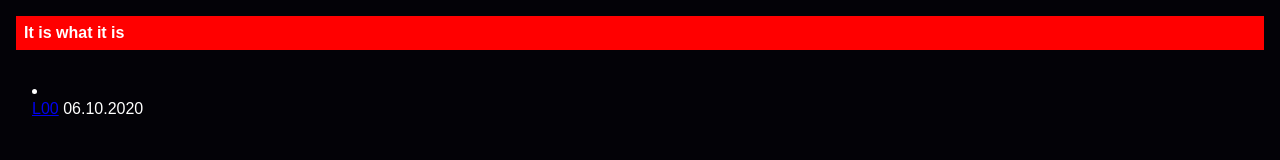
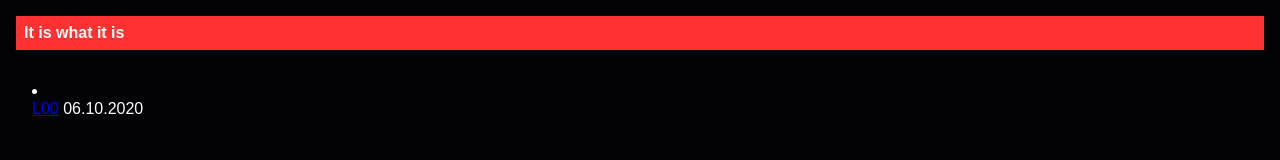
Before and after one commit to RueJohannes/EIA2-2020-2021, a plain HTML site: page Steckbrief/steckbrief.htm in a window 1280 px wide. In both pictures the pointer is over the element "It is what it is". Drawn offline with Linux system fonts and the light colour scheme.

Commit message:
Update steckbrief.htm

```diff
--- a/Steckbrief/steckbrief.htm
+++ b/Steckbrief/steckbrief.htm
@@ -22,7 +22,7 @@
 		}
 
 		h1:hover {
-			background-color: red;
+			background-color: #ff3030;
 			color: white;
 		}
 
```
